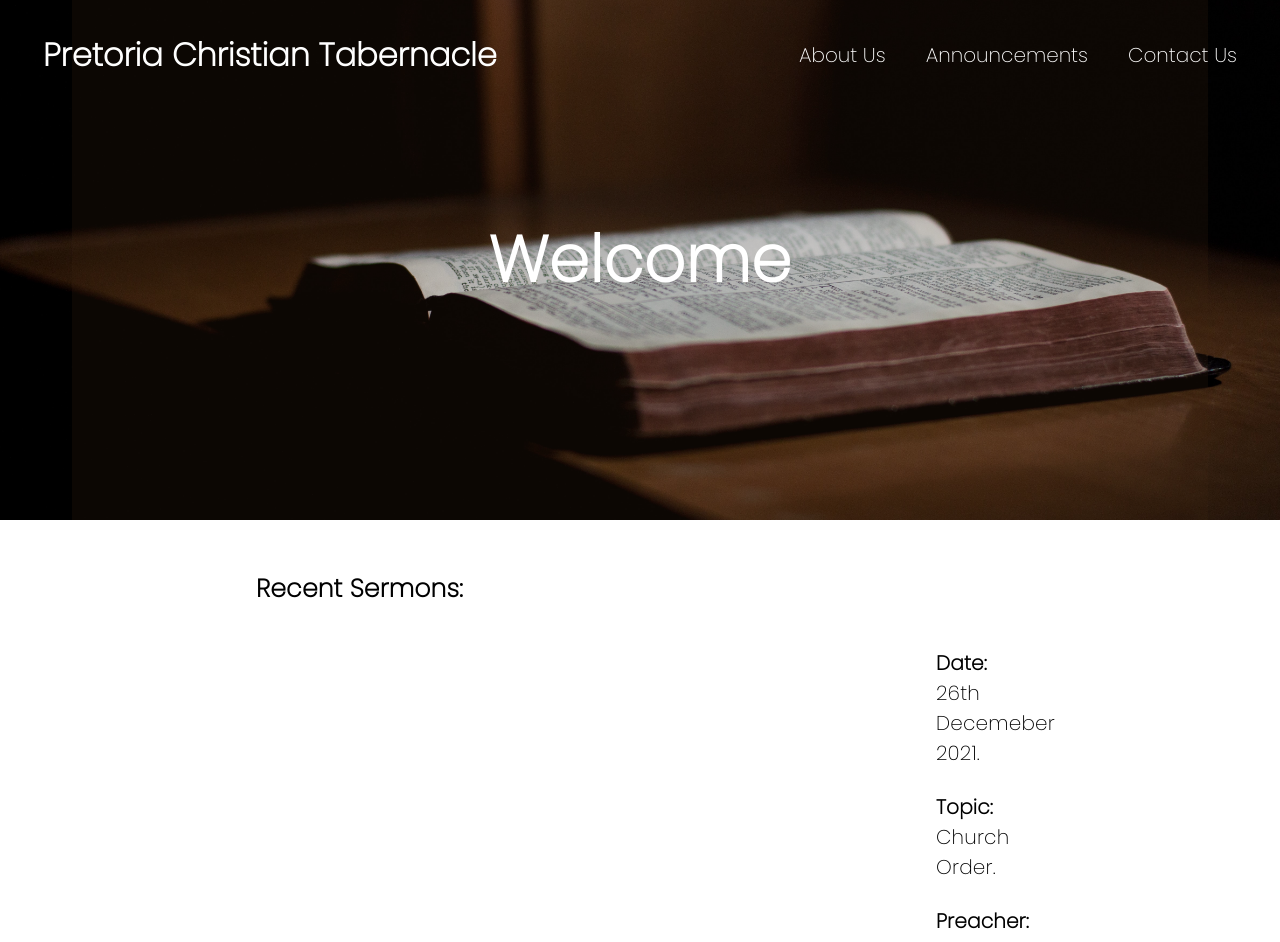
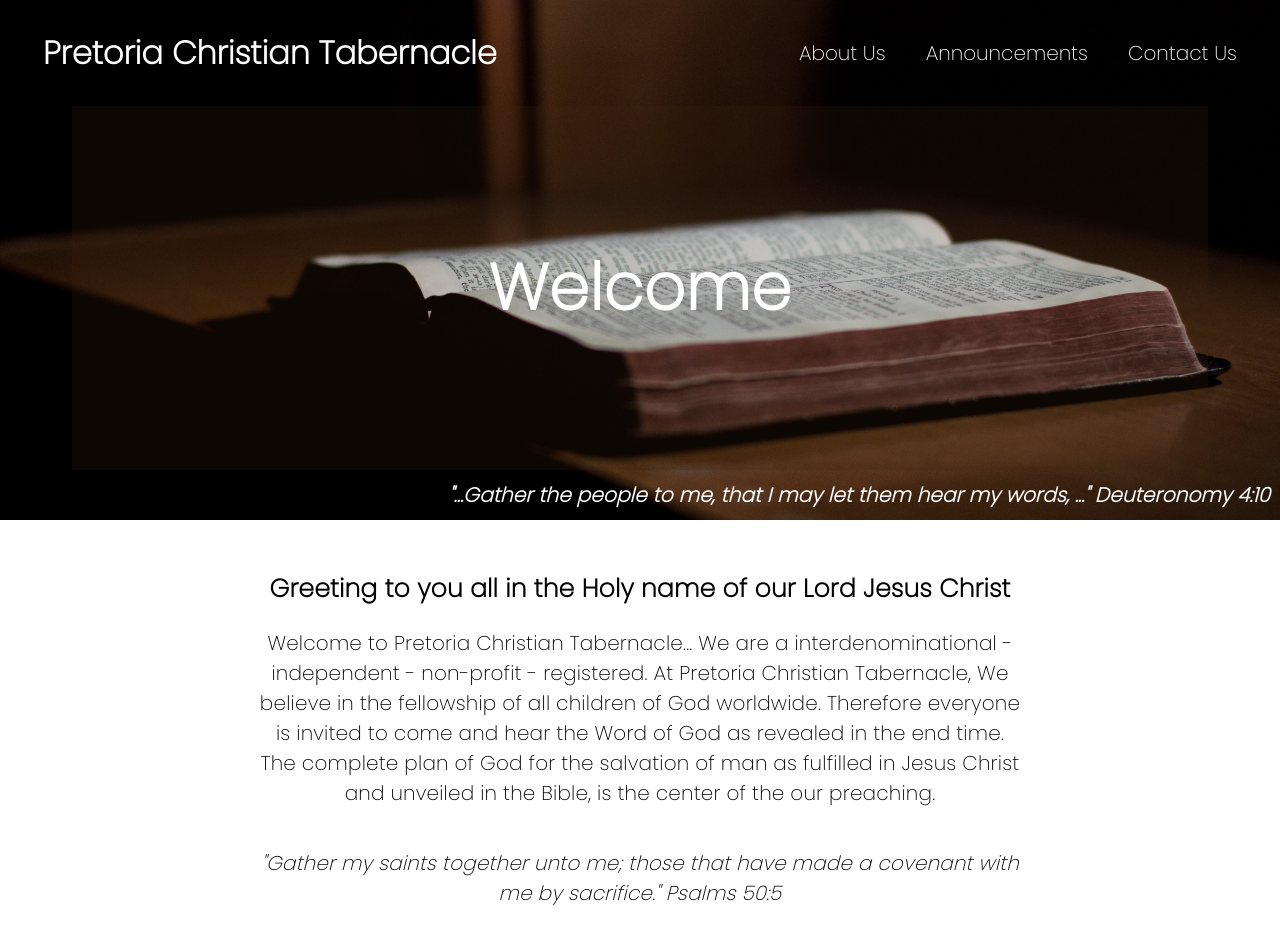
Before and after one commit to Jeannot-MN/pct, a React (Create React App) app in the folder public/: page / in a window 1280 px wide. Shown: the top 942 px of the page. Built offline with nearby package versions, Linux system fonts and the light colour scheme.

Commit message:
chore: update home page

```diff
--- a/public/src/modules/Footer/Footer.tsx
+++ b/public/src/modules/Footer/Footer.tsx
@@ -15,7 +15,7 @@ export function Footer() {
                 height: "150px",
                 position: 'relative',
                 bottom: '0',
-                marginTop: isDesktop ? '180px' : '90px',
+                marginTop: isDesktop ? '100px' : '60px',
                 backgroundColor: 'rgba(54,33,15,0.7)'
             }}
         >
--- a/public/src/modules/Header/Header.tsx
+++ b/public/src/modules/Header/Header.tsx
@@ -55,8 +55,7 @@ function Header({ pageName, activeTab }: Props) {
                     justifyContent: 'space-between',
                     width: 'calc(100% - 86px)',
                     height: '52px',
-                    padding: '29px 43px',
-                    position: 'fixed'
+                    padding: '29px 43px'
                 }}
             >
                 <Box>
@@ -97,7 +96,7 @@ function Header({ pageName, activeTab }: Props) {
                                         '&:hover': {
                                             cursor: "pointer",
                                         },
-                                        borderBottom: `${index === activeTab ? "1px solid white": ""}`
+                                        borderBottom: `${index === activeTab ? "1px solid white" : ""}`
                                     }}
                                     onClick={() => {
                                         navigate(tab.route)
@@ -116,6 +115,7 @@ function Header({ pageName, activeTab }: Props) {
                 sx={{
                     display: 'flex',
                     justifyContent: 'center',
+                    flexDirection: 'column',
                     height: '550px',
                     margin: '0px 72px',
                     padding: '95px 43px',
@@ -142,6 +142,32 @@ function Header({ pageName, activeTab }: Props) {
                     </Typography>
                 </Box>
             </Box>
+
+
+            <Box display="flex" justifyContent="flex-end" width="100%">
+                <Box
+                    className="Content"
+                    sx={{
+                        display: 'flex',
+                        justifyContent: 'center',
+                        alignItems: 'center',
+                        padding: '10px'
+                    }}
+                >
+                    <Typography
+                        sx={{
+                            fontFamily: 'Poppins',
+                            color: 'white',
+                            fontSize: '20px',
+                            fontWeight: 'bold',
+                            fontStyle: 'italic'
+                        }}
+                    >
+                        "...Gather the people to me, that I may let them hear my words, ..." Deuteronomy 4:10
+                    </Typography>
+                </Box>
+
+            </Box>
         </Box>
     );
 }
--- a/public/src/modules/Header/MobileHeader.tsx
+++ b/public/src/modules/Header/MobileHeader.tsx
@@ -216,6 +216,31 @@ function MobileHeader({ pageName }: Props) {
                     </Typography>
                 </Box>
             </Box>
+            <Box display="flex" justifyContent="flex-end" width="100%">
+                <Box
+                    className="Content"
+                    sx={{
+                        display: 'flex',
+                        justifyContent: 'center',
+                        alignItems: 'center',
+                        padding: '10px'
+                    }}
+                >
+                    <Typography
+                        sx={{
+                            fontFamily: 'Poppins',
+                            color: 'white',
+                            fontSize: '14px',
+                            fontWeight: 'bold',
+                            fontStyle: 'italic',
+                            textAlign: 'center'
+                        }}
+                    >
+                        "...Gather the people to me, that I may let them hear my words, ..." Deuteronomy 4:10
+                    </Typography>
+                </Box>
+
+            </Box>
         </Box>
     );
 }
--- a/public/src/pages/HomePage/HomePage.tsx
+++ b/public/src/pages/HomePage/HomePage.tsx
@@ -22,14 +22,76 @@ export function HomePage() {
                 <Box
                     sx={{
                         display: 'flex',
+                        width: '100%',
+                        justifyContent: 'center',
+                    }}
+                >
+                    <Box
+                        sx={{
+                            display: 'flex',
+                            flexDirection: 'column',
+                            justifyContent: 'center',
+                            width: '60%',
+                            maxWidth: '1000px',
+                            padding: '50px 0px',
+                        }}
+                    >
+                        <Box sx={{
+                            marginBottom: '20px'
+                        }}>
+                            <Typography
+                                sx={{
+                                    fontFamily: 'Poppins',
+                                    fontSize: '25px',
+                                    textAlign: 'center',
+                                    fontWeight: 'bold'
+                                }}
+                            >
+                                Greeting to you all in the Holy name of our Lord Jesus Christ
+                            </Typography>
+                        </Box>
+                        <Box>
+                            <Typography
+                                sx={{
+                                    fontFamily: 'Poppins',
+                                    fontSize: '20px',
+                                    textAlign: 'center',
+                                }}
+                            >
+                                Welcome to Pretoria Christian Tabernacle...
+                                We are a interdenominational - independent - non-profit - registered.
+                                At Pretoria Christian Tabernacle, We believe in the fellowship of all children of God worldwide.
+                                Therefore everyone is invited to come and hear the Word of God as revealed in the end time.
+                                The complete plan of God for the salvation of man as fulfilled in Jesus Christ and unveiled in the Bible,
+                                is the center of the our preaching.
+                            </Typography>
+                        </Box>
+
+                        <Box mt={5}>
+                            <Typography
+                                sx={{
+                                    fontFamily: 'Poppins',
+                                    fontSize: '20px',
+                                    textAlign: 'center',
+                                    fontStyle: 'italic'
+                                }}
+                            >
+                                "Gather my saints together unto me; those that have made a covenant with me by sacrifice."  Psalms 50:5
+                            </Typography>
+                        </Box>
+                    </Box>
+                </Box>
+                {/*
+                <Box
+                    sx={{
+                        display: 'flex',
                         flexDirection: 'column',
                         justifyContent: 'center',
                         width: '60%',
                         maxWidth: '1000px',
                         padding: '50px 0px',
                     }}
-                >
-                    <Box>
+                > <Box>
                         <Typography
                             sx={{
                                 fontFamily: 'Poppins',
@@ -131,7 +193,7 @@ export function HomePage() {
                             </Box>
                         )
                     })}
-                </Box>
+                </Box>*/}
             </Box>
         </Box>
     )
--- a/public/src/pages/HomePage/MobileHomePage.tsx
+++ b/public/src/pages/HomePage/MobileHomePage.tsx
@@ -28,7 +28,50 @@ export function MobileHomePage() {
                         margin: '10px 5px',
                     }}
                 >
-                    <Box>
+                    <Box sx={{
+                            marginBottom: '20px'
+                        }}>
+                            <Typography
+                                sx={{
+                                    fontFamily: 'Poppins',
+                                    fontSize: '20px',
+                                    textAlign: 'center',
+                                    fontWeight: 'bold'
+                                }}
+                            >
+                                Greeting to you all in the Holy name of our Lord Jesus Christ
+                            </Typography>
+                        </Box>
+                        <Box>
+                            <Typography
+                                sx={{
+                                    fontFamily: 'Poppins',
+                                    fontSize: '14px',
+                                    textAlign: 'center',
+                                }}
+                            >
+                                Welcome to Pretoria Christian Tabernacle...
+                                We are a interdenominational - independent - non-profit - registered.
+                                At Pretoria Christian Tabernacle, We believe in the fellowship of all children of God worldwide.
+                                Therefore everyone is invited to come and hear the Word of God as revealed in the end time.
+                                The complete plan of God for the salvation of man as fulfilled in Jesus Christ and unveiled in the Bible,
+                                is the center of the our preaching.
+                            </Typography>
+                        </Box>
+
+                        <Box mt={5}>
+                            <Typography
+                                sx={{
+                                    fontFamily: 'Poppins',
+                                    fontSize: '14px',
+                                    textAlign: 'center',
+                                    fontStyle: 'italic'
+                                }}
+                            >
+                                "Gather my saints together unto me; those that have made a covenant with me by sacrifice."  Psalms 50:5
+                            </Typography>
+                        </Box>
+                    {/* <Box>
                         <Typography
                             sx={{
                                 fontFamily: 'Poppins',
@@ -144,7 +187,7 @@ export function MobileHomePage() {
                                 </Box>
                             </Box>
                         )
-                    })}
+                    })} */}
                 </Box>
             </Box>
         </Box>
```
